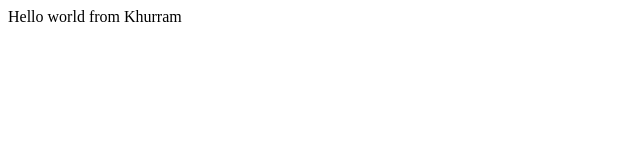
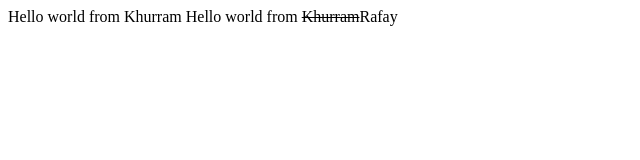
Before and after one commit to KhurramMinhas-cs/bootcamp2020, a plain HTML site: page index.html in a window 1280 px wide. Shown: the whole page, without its empty margins (0-640 px from the left). Drawn offline with Linux system fonts and the light colour scheme.

```diff
--- a/index.html
+++ b/index.html
@@ -6,6 +6,7 @@
 <body>
     <div>
         Hello world from Khurram
+        Hello world from <s>Khurram</s>Rafay
     </div>
 </body>
 </html>
```
